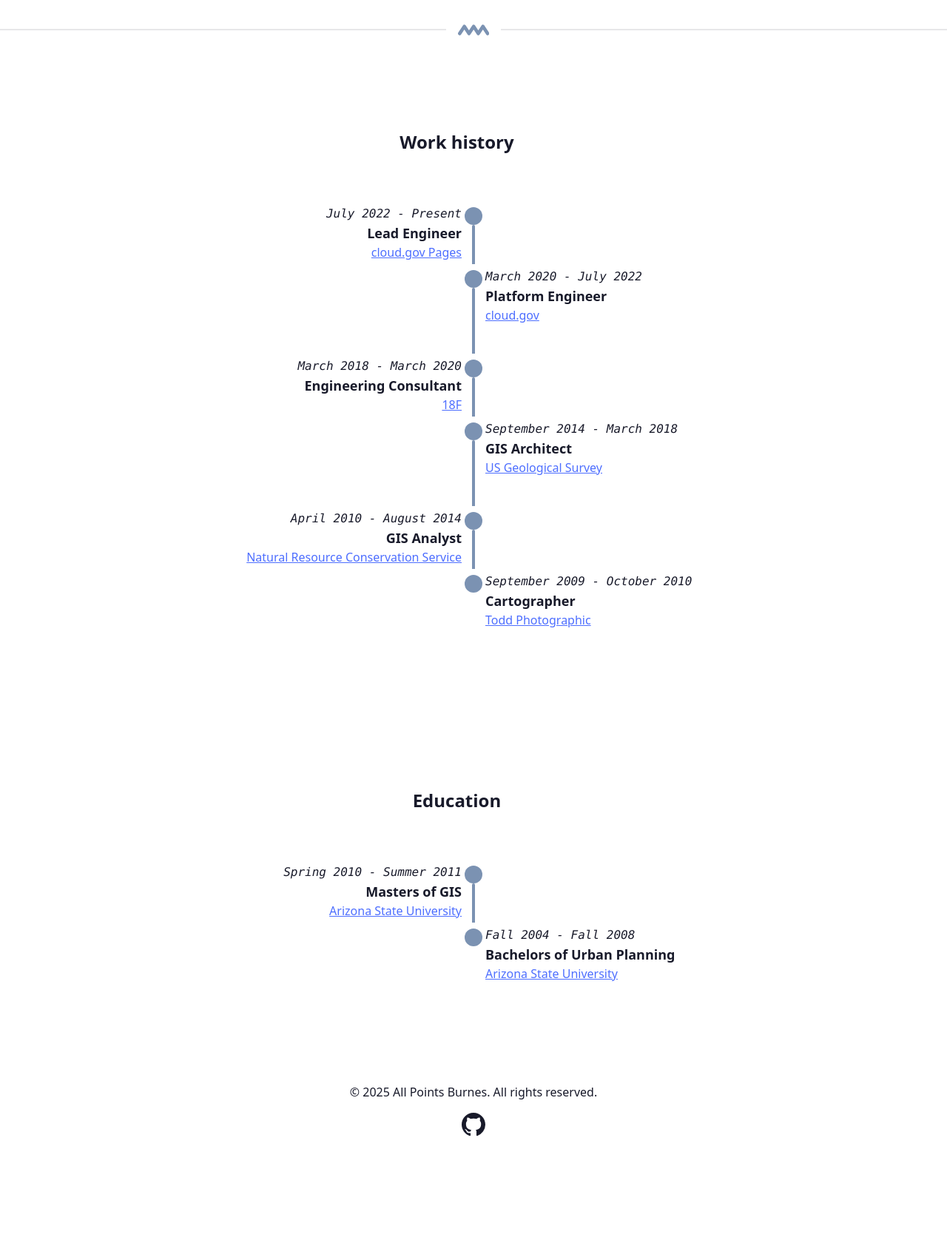
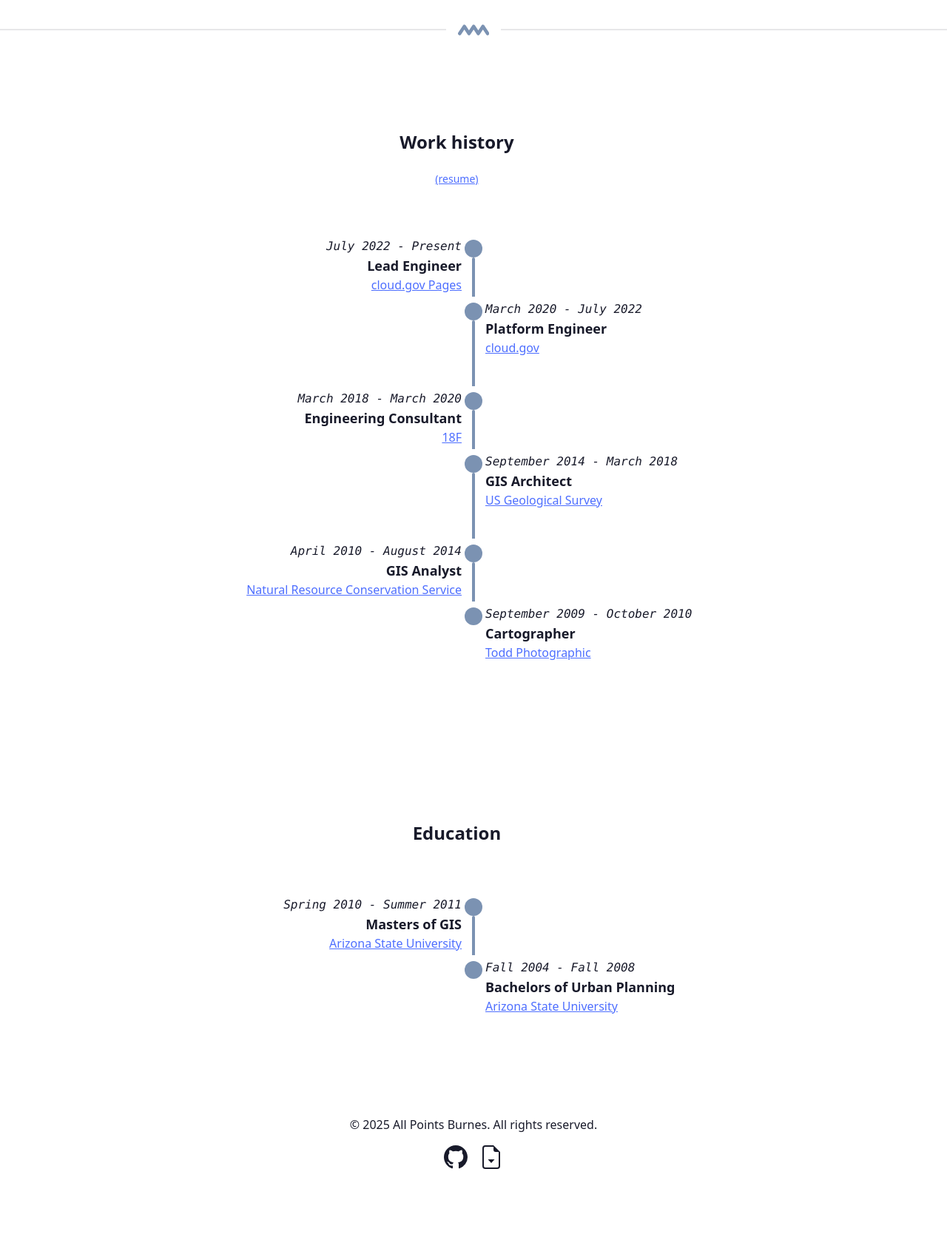
Before and after one commit to apburnes/allpointsburnes, an Astro site in the folder apps/site/: page / in a window 1280 px wide. Shown: the part 1940-3616 px from the top of the page at 74% size. Before the commit the page ends 3572 px from the top, so only its background shows below. Built offline with nearby package versions, Linux system fonts and the light colour scheme; Astro itself is replaced by a stand-in of ours.

Commit message:
chore: Add resume and links

```diff
--- a/apps/site/src/components/Footer.astro
+++ b/apps/site/src/components/Footer.astro
@@ -18,6 +18,22 @@
           d="M8 0C3.58 0 0 3.58 0 8c0 3.54 2.29 6.53 5.47 7.59.4.07.55-.17.55-.38 0-.19-.01-.82-.01-1.49-2.01.37-2.53-.49-2.69-.94-.09-.23-.48-.94-.82-1.13-.28-.15-.68-.52-.01-.53.63-.01 1.08.58 1.23.82.72 1.21 1.87.87 2.33.66.07-.52.28-.87.51-1.07-1.78-.2-3.64-.89-3.64-3.95 0-.87.31-1.59.82-2.15-.08-.2-.36-1.02.08-2.12 0 0 .67-.21 2.2.82.64-.18 1.32-.27 2-.27.68 0 1.36.09 2 .27 1.53-1.04 2.2-.82 2.2-.82.44 1.1.16 1.92.08 2.12.51.56.82 1.27.82 2.15 0 3.07-1.87 3.75-3.65 3.95.29.25.54.73.54 1.48 0 1.07-.01 1.93-.01 2.2 0 .21.15.46.55.38A8.012 8.012 0 0 0 16 8c0-4.42-3.58-8-8-8z"
         ></path></svg
       >
+    </a>
+    <a href="/resume.pdf" download>
+      <span class="sr-only">Download Andrew's Resume</span>
+      <svg
+      viewBox="0 0 16 16"
+      aria-hidden="true"
+      width="32"
+      height="32"
+      ><path
+      fill="currentColor"
+      d="M14 4.5V14a2 2 0 0 1-2 2H4a2 2 0 0 1-2-2V2a2 2 0 0 1 2-2h5.5L14 4.5zM11 4.5A1.5 1.5 0 0 1 9.5 3V1H4a1 1 0 0 0-1 1v12a1 1 0 0 0 1 1h8a1 1 0 0 0 1-1V4.5h-2z"
+      ></path>
+      <path
+      fill="currentColor"
+      d="M8 6.5v5.5M5.75 9.5l2.25 2.5 2.25-2.5"
+      ></path></svg>
     </a>
   </div>
 </footer>
--- a/apps/site/src/components/SectionTitle.astro
+++ b/apps/site/src/components/SectionTitle.astro
@@ -1,11 +1,22 @@
 ---
 interface Props {
   title: string;
+  link?: string;
+  linkText?: string;
 }
 
-const { title } = Astro.props;
+const { title, link, linkText } = Astro.props;
 ---
 
 <article class="prose grid place-items-center py-12">
-  <h2>{title}</h2>
+  <h2>
+    {title}
+  </h2>
+  {
+    link && linkText ? (
+      <a href={link} class="link link-primary text-sm">
+        {linkText}
+      </a>
+    ) : null
+  }
 </article>
--- a/apps/site/src/pages/index.astro
+++ b/apps/site/src/pages/index.astro
@@ -39,7 +39,7 @@
   </Container>
   <DividerHorizontal />
   <Container>
-    <SectionTitle title="Work history" />
+    <SectionTitle title="Work history" link="/resume.pdf" linkText="(resume)"/>
     <Timeline data={workTimelineData} />
   </Container>
   <Container>
```
Also changed, not shown: 1 other file.
